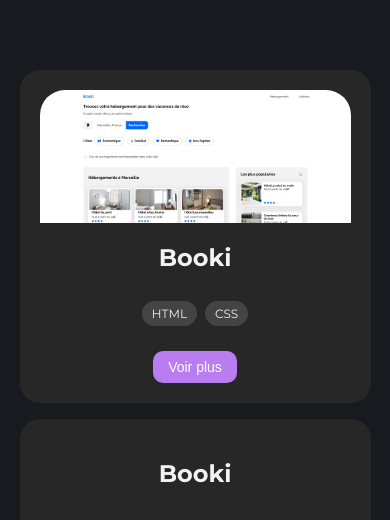
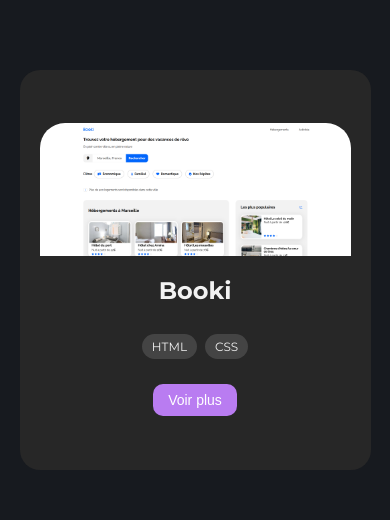
Before and after one commit to JevinFC/Portfolio, a React (Vite) app: page / in a window 390 px wide. Shown: the part 1458-1978 px from the top of the page. Built offline with nearby package versions, Linux system fonts and the light colour scheme.

Commit message:
Add flip functionality to CardProjects component responsively and update button interactions

```diff
--- a/src/components/projets/cardProjects.scss
+++ b/src/components/projets/cardProjects.scss
@@ -119,6 +119,10 @@
   .flipButton {
     display: none;
   }
+  .cardProjects:hover .cardInner {
+    transform: rotateY(180deg);
+  }
+
 }
 @media (max-width: 1024px) {
   .containerProjects {
@@ -127,19 +131,19 @@
 
   .cardProjects {
     width: 90vw;
-    height: auto;
+    height: 400px; // Hauteur fixe pour maintenir la 3D
     margin: 10px 0;
   }
 
   .cardFront, .cardBack {
-    position: relative;
-    backface-visibility: visible;
+    position: absolute; // Garde la superposition !
+    backface-visibility: hidden;
     transform: none;
     border-radius: 20px;
   }
 
   .cardBack {
-    margin-top: 1rem;
+    transform: rotateY(180deg);
   }
 
   .imgProjects {
--- a/src/components/projets/cardprojects.jsx
+++ b/src/components/projets/cardprojects.jsx
@@ -27,7 +27,9 @@ function CardProjects({
                 <li key={index}>{skill}</li>
               ))}
             </ul>
-            <button className="flipButton">Voir plus</button>
+            <button className="flipButton" onClick={(e) => { e.stopPropagation(); toggleFlip(); }}>
+  Voir plus
+</button>
           </div>
           <div className="cardBack">
             <h1>{titleProjects}</h1>
@@ -40,7 +42,9 @@ function CardProjects({
             <a href={githubProjects} target="_blank" rel="noreferrer">
               Voir le GitHub
             </a>
-            <button className="flipButton">Retour</button>
+            <button className="flipButton" onClick={(e) => { e.stopPropagation(); toggleFlip(); }}>
+            Retour
+            </button>
           </div>
         </div>
       </div>
```
